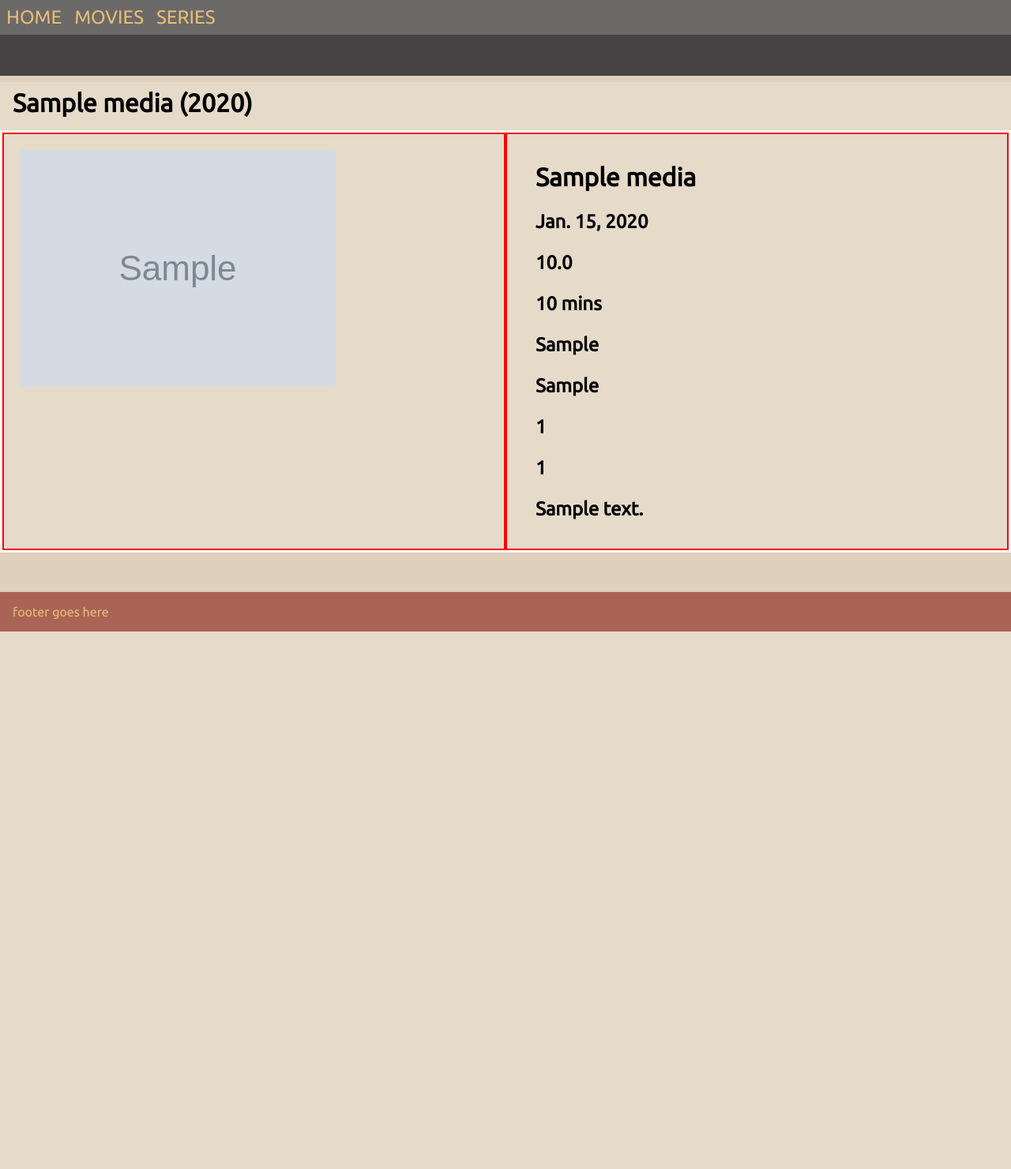
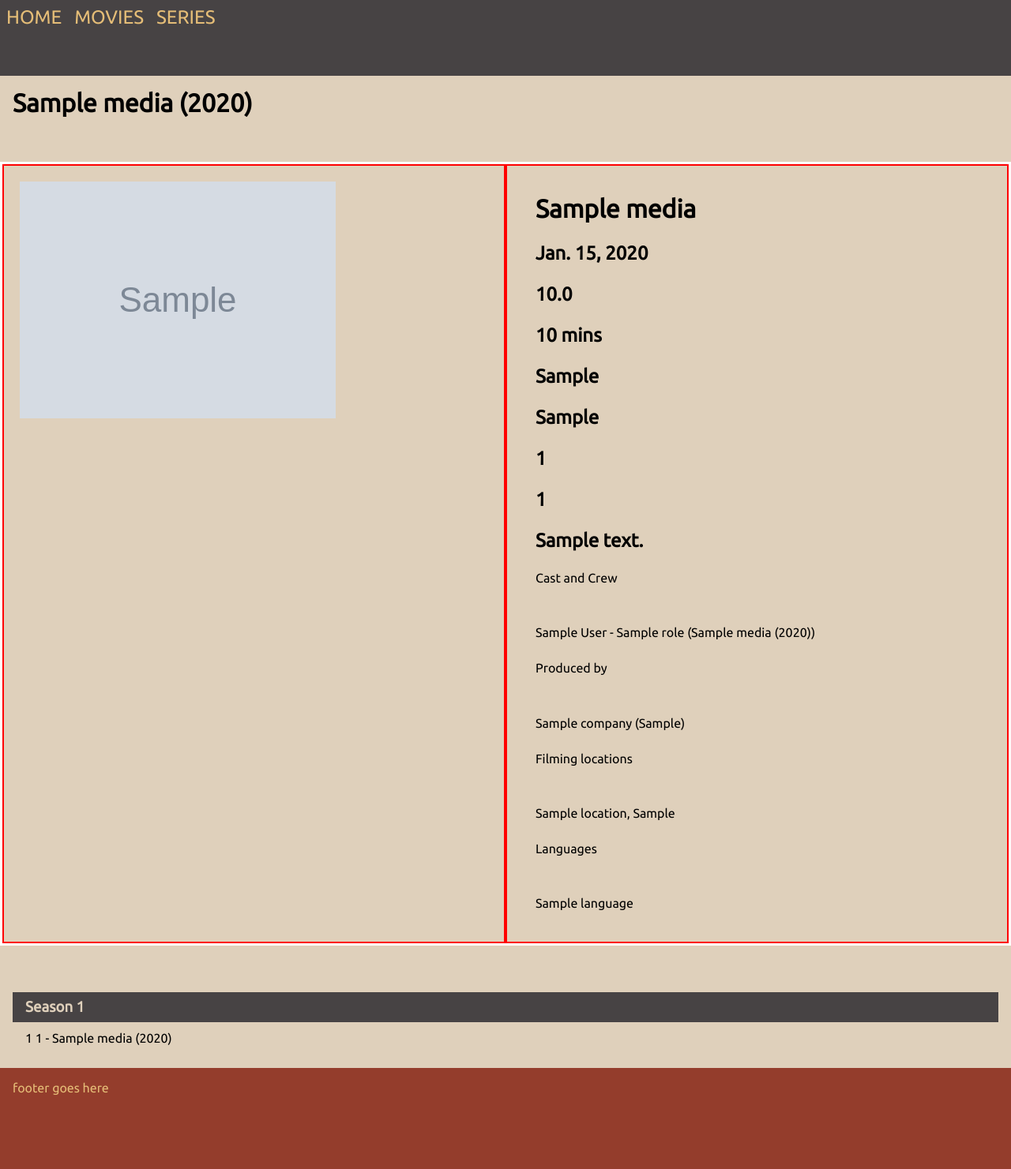
Before and after one commit to eidgabriele/movie_database, a Django app: page /movies/1/ in a window 1280 px wide. Shown: the whole page at 79% size. Before the commit the page ends 800 px from the top, so only its background shows below. Run offline with Django 4.2, Linux system fonts and the light colour scheme; tables that the repository leaves empty hold one stand-in row (values such as "Sample post"); grey boxes marked "Sample" are stand-in pictures.

Commit message:
added media detailed info for display, is series - seasons and episode also

```diff
--- a/movie_database/movie_app/static/movie_app/css/base.css
+++ b/movie_database/movie_app/static/movie_app/css/base.css
@@ -20,7 +20,6 @@
 header, main, footer {
     min-width: fit-content;
 }
-
 
 main {
     flex-grow: 1;
@@ -54,11 +53,10 @@
     text-decoration: none;
     padding: 0.5rem;
     display: inline-block;
-
 }
 
 .container {
-    background-color: rgba(255, 255, 255, 0.2);
+    /* background-color: rgba(255, 255, 255, 0.2); */
     max-width: 1600px;
     min-width: 480px;
     margin: 0 auto;
@@ -68,6 +66,7 @@
     border: 3px solid #fff;
     /* padding: 20px; */
     display: flex;
+    margin: 3rem 0rem 3rem 0rem;
 }
 
 .media-details {
@@ -80,6 +79,7 @@
     background-color: #943D2C;
     color: #E5BD77;
     margin-top: auto;
+    min-height: 8rem;
 }
 
 footer .container {
--- a/movie_database/movie_app/templates/movie_app/media.html
+++ b/movie_database/movie_app/templates/movie_app/media.html
@@ -22,6 +22,48 @@
             <h2>{{ media.budget}}</h2>
             <h2>{{ media.box_office }}</h2>
             <h2>{{ media.summary }}</h2>
+            <p> Cast and Crew <p>
+            <ul>
+            {% for castcrew  in media.cast_crew.all %}
+                <li> {{ castcrew }}</li>
+            {% endfor %}
+            </ul>
+            <p> Produced by <p>
+                <ul>
+                {% for company  in media.company.all %}
+                    <li> {{ company }}</li>
+                {% endfor %}
+                </ul>
+            <p> Filming locations <p>
+                <ul>
+                {% for location  in media.location.all %}
+                    <li> {{ location }}</li>
+                {% endfor %}
+                </ul>
+            <p> Languages <p>
+                <ul>
+                {% for language  in media.language.all %}
+                    <li> {{ language }}</li>
+                {% endfor %}
+                </ul>
+
+
         </div>
+    </div>
     <div>
+        {% if media.is_series == True %}
+            <ul>
+                {% for season in media.seasons.all %}
+                <li>
+                    <h3> Season {{ season.number }}</h3>
+                        <ul>
+                            {% for episode in season.episodes.all %}
+                                <li> {{ episode }} <li>
+                            {% endfor %}
+                        </ul>
+                </li>
+                {% endfor %}
+            </ul>
+        {% endif %}
+    </div>
 {% endblock content %}
```
